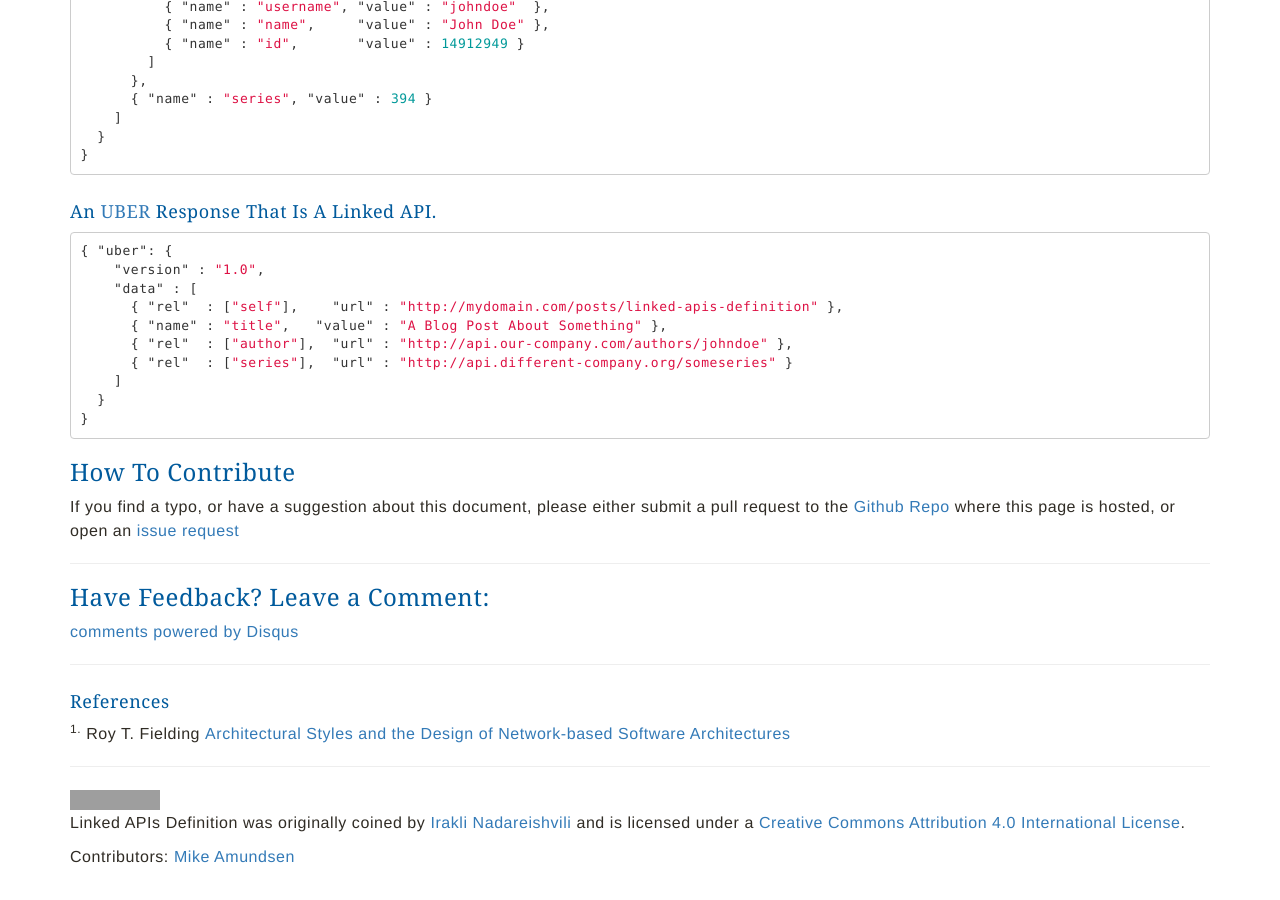
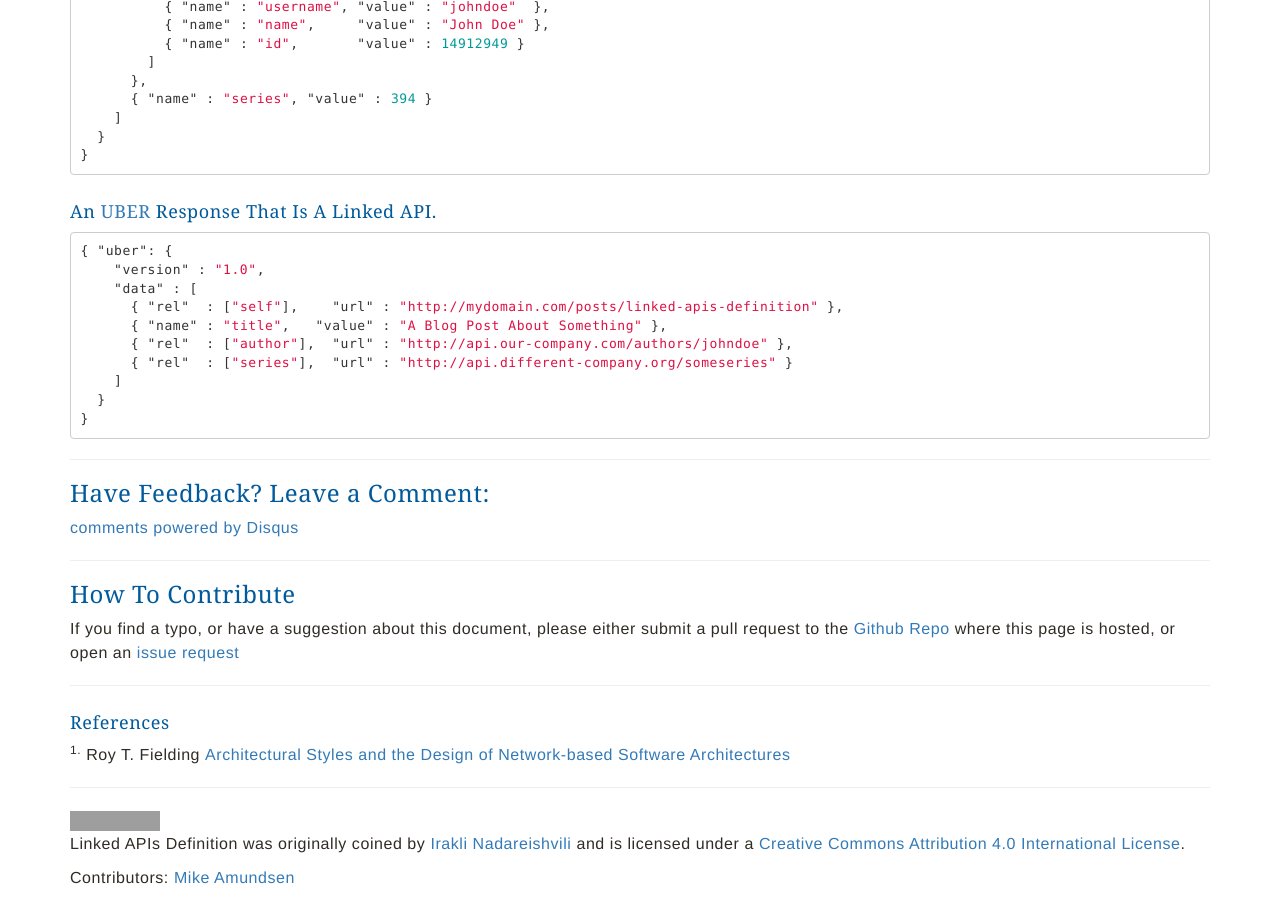
Before and after one commit to inadarei/linkedapis, a Jekyll site: the page built from index.md, in a window 1280 px wide and 900 px high, scrolled down 1601 px. Built offline with Jekyll 4.4.1, drawn with Linux system fonts in a browser that asks for light colours; nearby versions of some CDN libraries; Markdown is read by kramdown in place of the engine named in the settings; comment, search, counter and statistics services are not loaded; before the commit the page ends 2480 px from its top, so only the background shows below that; part of the change alters nothing that is shown; grey boxes are pictures that could not be loaded.

````diff
--- a/index.md
+++ b/index.md
@@ -98,10 +98,6 @@ Let's get the engine cranking!
 }
 ```
 
-### How To Contribute
-
-If you find a typo, or have a suggestion about this document, please either submit a pull request to the [Github Repo](https://github.com/inadarei/linkedapis) where this page is hosted, or open an [issue request](https://github.com/inadarei/linkedapis/issues)
-
 -----------------------
 
 ### Have Feedback? Leave a Comment:
@@ -121,8 +117,13 @@ If you find a typo, or have a suggestion about this document, please either subm
 <noscript>Please enable JavaScript to view the <a href="http://disqus.com/?ref_noscript">comments powered by Disqus.</a></noscript>
 <a href="http://disqus.com" class="dsq-brlink">comments powered by <span class="logo-disqus">Disqus</span></a>
 
+-----------------------
 
------------------------
+### How To Contribute
+
+If you find a typo, or have a suggestion about this document, please either submit a pull request to the [Github Repo](https://github.com/inadarei/linkedapis) where this page is hosted, or open an [issue request](https://github.com/inadarei/linkedapis/issues)
+
+------------------------
 
 #### References
 
````
